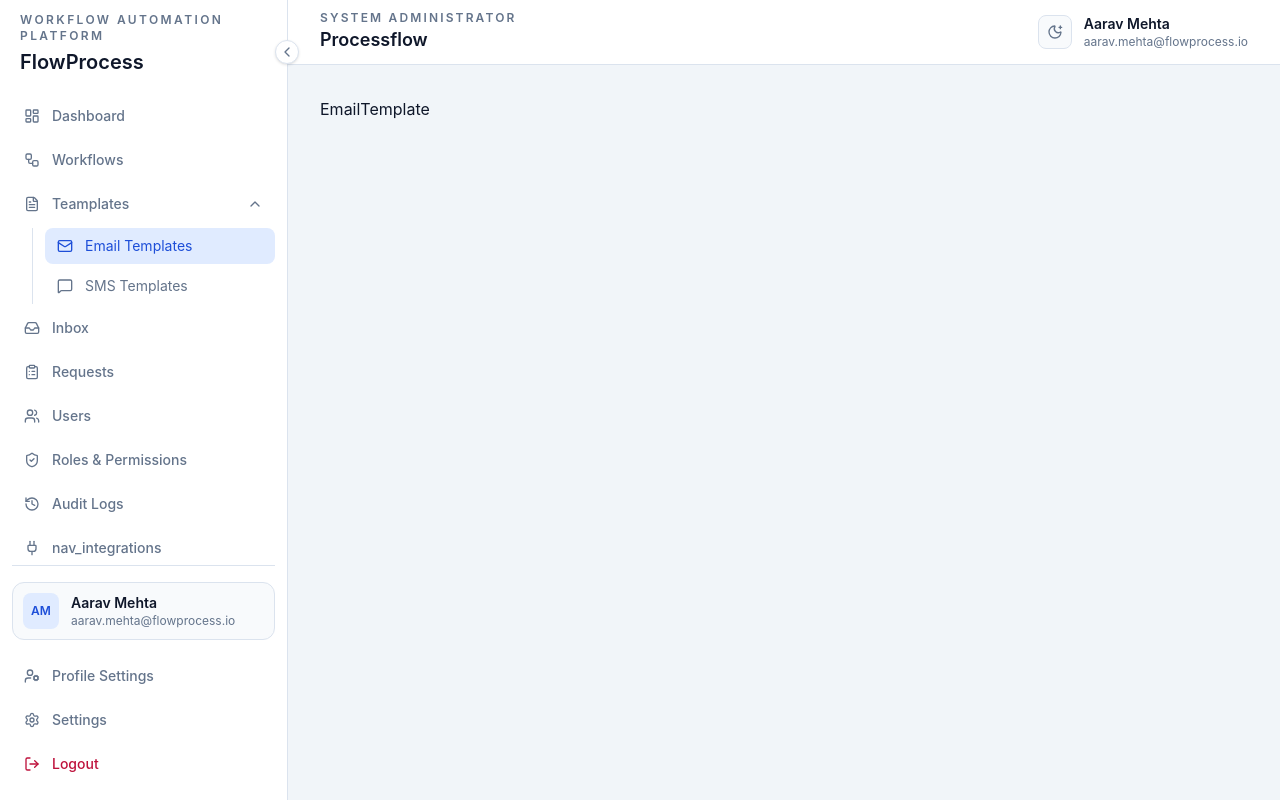
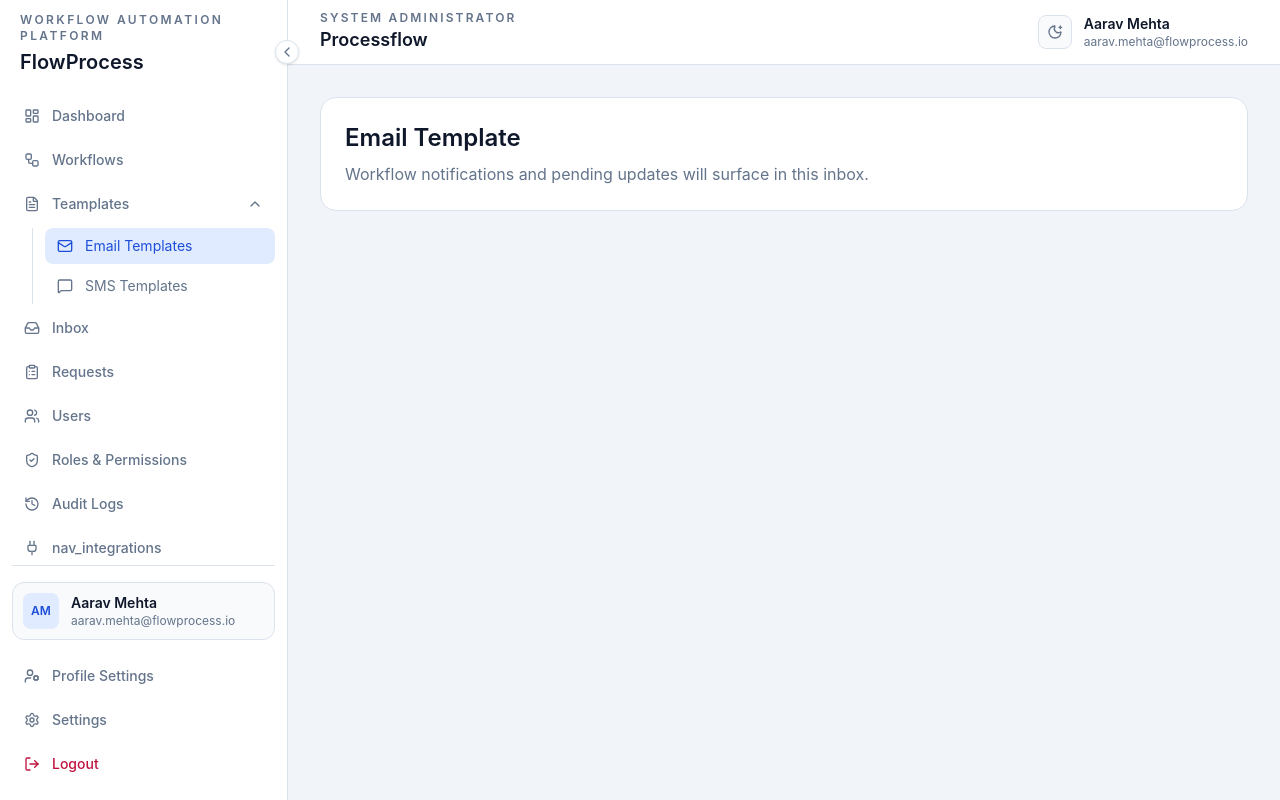
Before and after one commit to mdshoaibakhtar/FlowProcess, a React (Vite) app: page /templates/email in a window 1280 px wide. Built offline with nearby package versions, Linux system fonts and the light colour scheme.

Commit message:
feat: Email template work

```diff
--- a/src/app/router.tsx
+++ b/src/app/router.tsx
@@ -9,7 +9,7 @@ import ProfileSettings from '../pages/ProfileSettings';
 import KpiDetails from '../pages/KpiDetails';
 import Login from '../pages/Login';
 import Workflows from '../pages/Workflows';
-import { EmailTemplate } from '../pages/templates/EmailTemplate';
+import EmailTemplate from '../pages/templates/EmailTemplate';
 
 export const router = createBrowserRouter([
   {
--- a/src/config/i18n.ts
+++ b/src/config/i18n.ts
@@ -18,6 +18,7 @@ export const translations: Record<AppLanguage, Record<string, string>> = {
     action_logout: 'Logout',
 
     page_dashboard: 'Dashboard',
+    page_email_template: 'Email Template',
     page_workflows: 'Workflows',
     page_inbox: 'Inbox',
     page_requests: 'Requests',
--- a/src/pages/templates/EmailTemplate.tsx
+++ b/src/pages/templates/EmailTemplate.tsx
@@ -1,3 +1,14 @@
-export const EmailTemplate = () => {
-  return <div>EmailTemplate</div>;
+import { useAppLayoutContext } from '../../hooks/useAppLayoutContext';
+
+const EmailTemplate = () => {
+  const { t } = useAppLayoutContext();
+
+  return (
+    <div className='rounded-2xl border border-(--app-border) bg-(--surface-primary) p-6'>
+      <h1 className='text-2xl font-semibold text-(--app-text)'>{t('page_email_template')}</h1>
+      <p className='mt-2 text-(--muted-text)'>{t('inbox_description')}</p>
+    </div>
+  );
 };
+
+export default EmailTemplate;
```
